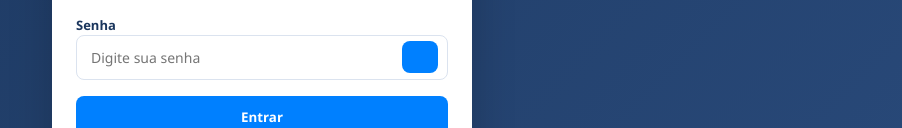
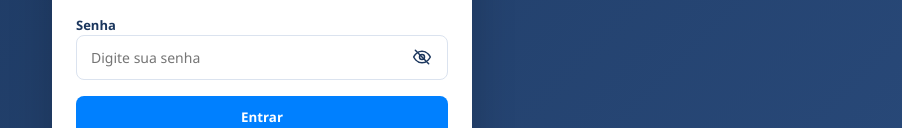
Before and after one commit to riquelmeflor-star/SisAge, a website: page Agendamentos/login.html in a window 1280 px wide. Shown: the part 344-472 px from the top of the page, without its empty margins (378-1280 px from the left). Drawn offline with Linux system fonts and the light colour scheme; no server answers.

Commit message:
Correçao do icone de exibiçao

```diff
--- a/Agendamentos/login.html
+++ b/Agendamentos/login.html
@@ -81,7 +81,7 @@
             padding-right: 46px;
         }
 
-        .password-toggle {
+        .auth-form .password-toggle {
             position: absolute;
             top: 50%;
             right: 10px;
@@ -99,11 +99,13 @@
             cursor: pointer;
         }
 
-        .password-toggle:hover {
+        .auth-form .password-toggle:hover {
             background: #eef3f8;
         }
 
-        .password-toggle svg {
+        .auth-form .password-toggle svg {
+            display: block;
+            flex: 0 0 20px;
             width: 20px;
             height: 20px;
             fill: none;
```
